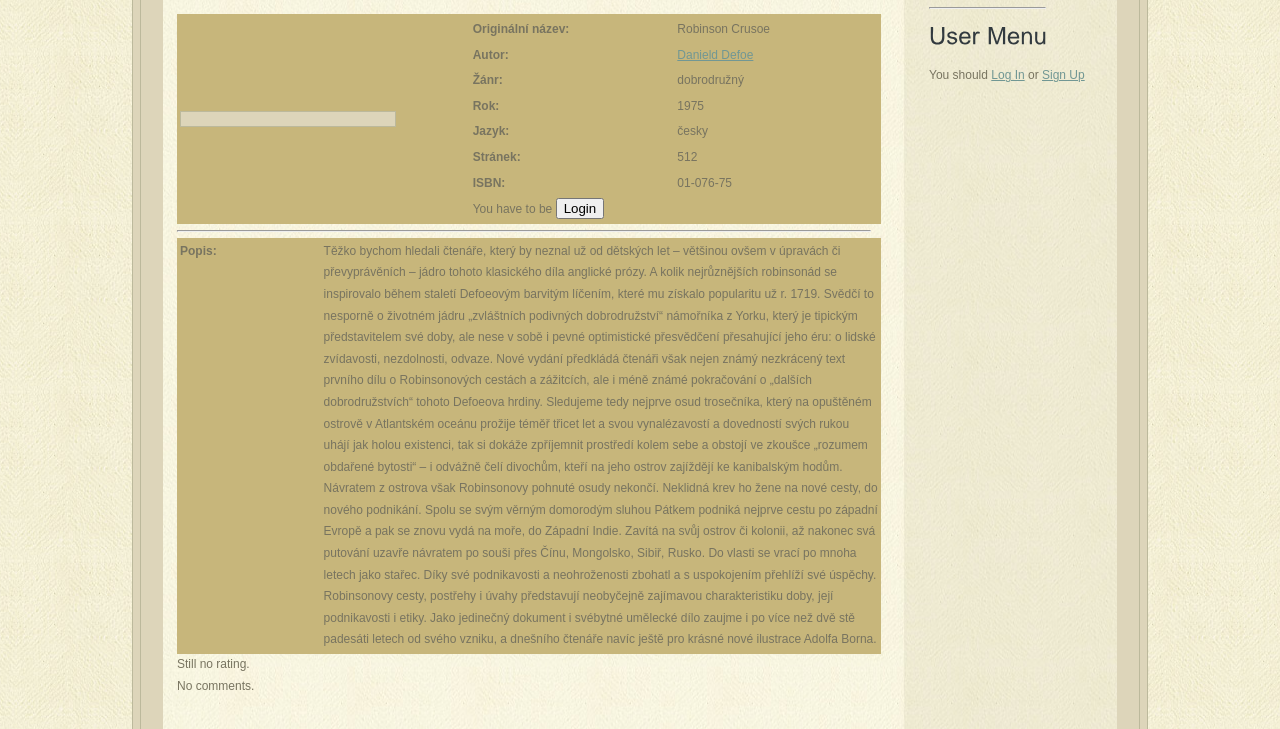
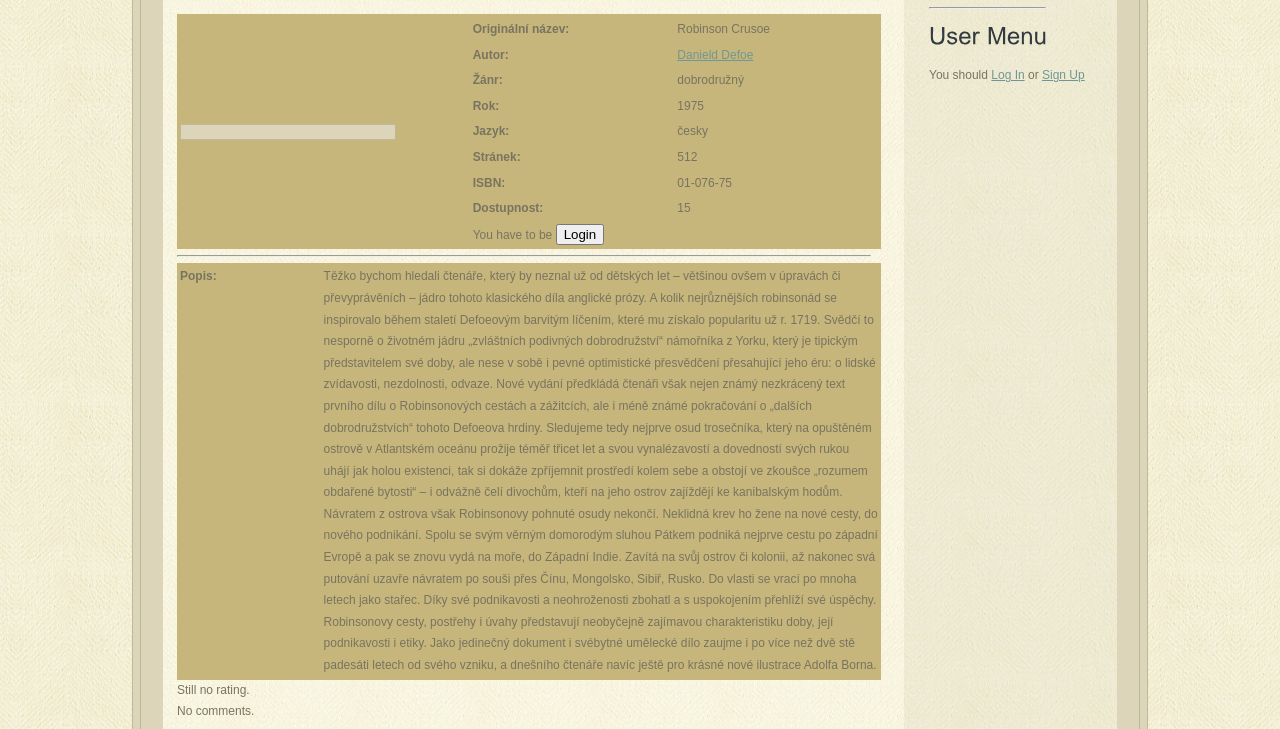
Before and after one commit to Tacud1810/finalproject, a Django app: page /book/1/ in a window 1280 px wide. Shown: the part 573-1302 px from the top of the page. Run offline with Django 4.2, Linux system fonts and the light colour scheme; data comes from the database, SQL or seed files in the repository; data that the repository does not hold is empty.

Commit message:
book updated

```diff
--- a/viewer/templates/book.html
+++ b/viewer/templates/book.html
@@ -11,6 +11,7 @@
     <tr><td class="td_bold">Jazyk:</td><td> {{ book.get_language }} </td></tr>
     <tr><td class="td_bold">Stránek:</td><td> {{ book.page }} </td></tr>
     <tr><td class="td_bold">ISBN:</td><td> {{ book.isbn }} </td></tr>
+    <tr><td class="td_bold">Dostupnost:</td><td> {{ book.amount }}</td> </tr>
     <tr>
       <td>
 
```
